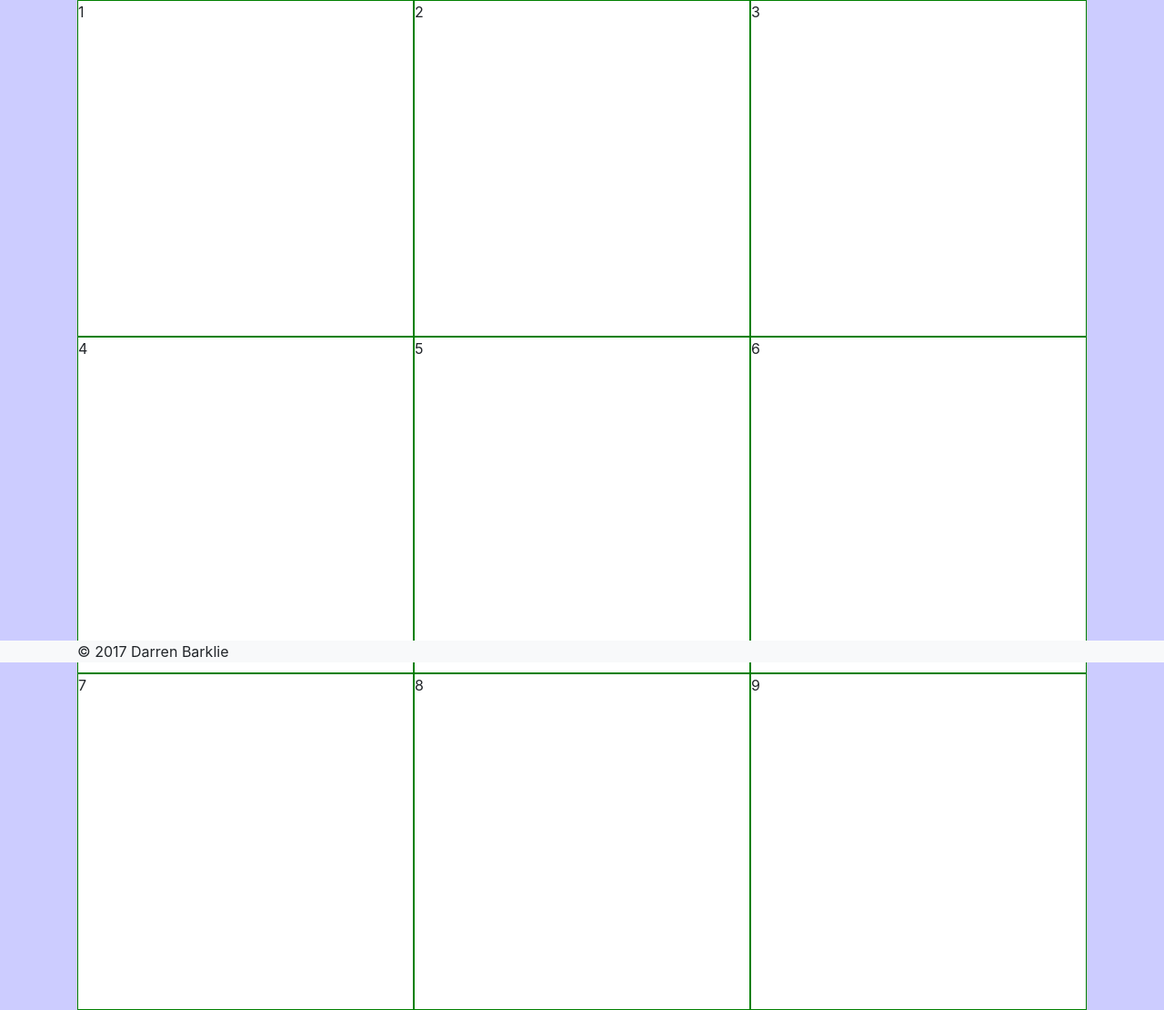
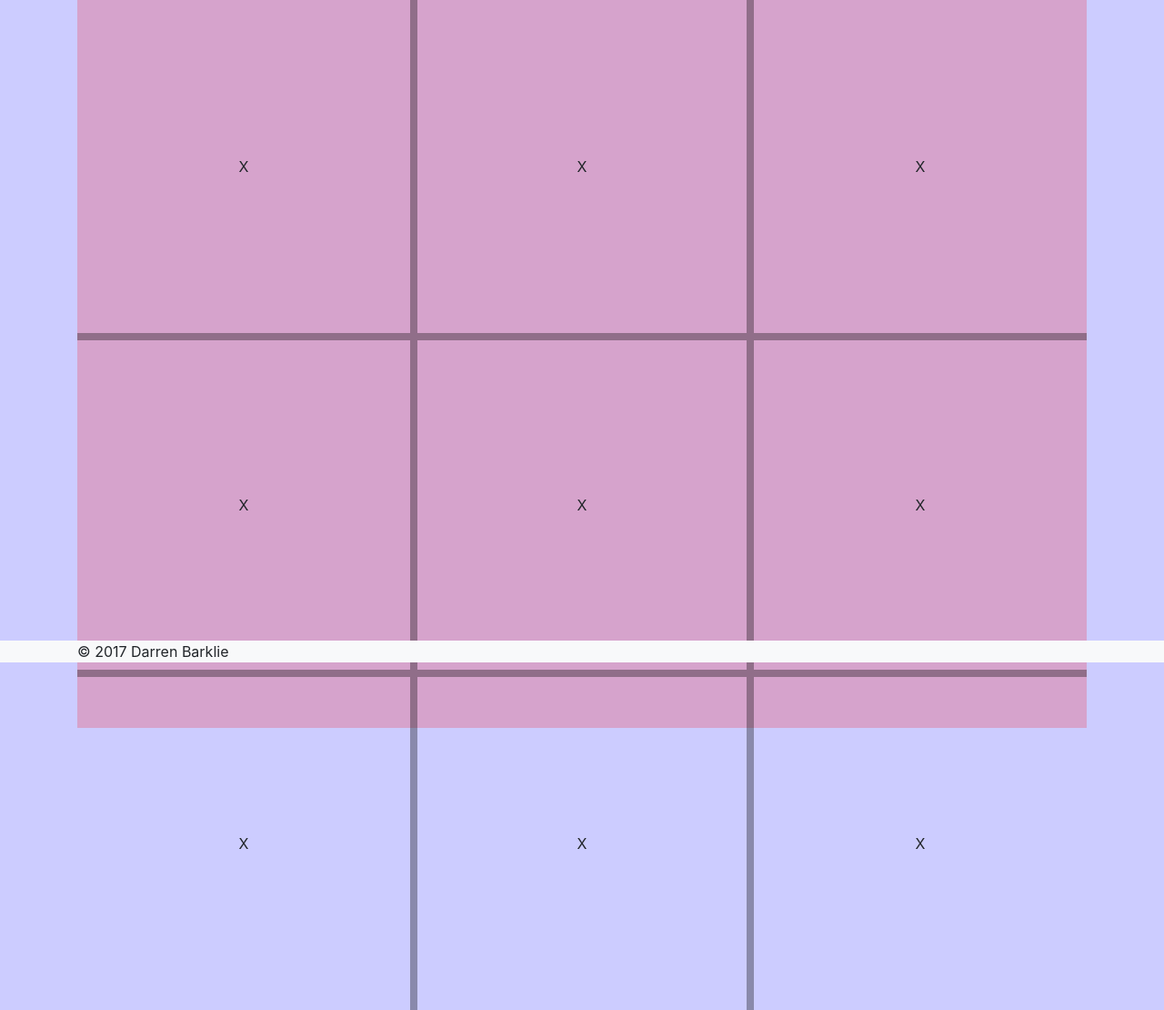
Before and after one commit to darrenbarklie/plan-tictactoe, a CodeIgniter app: page /plan-tictactoe/play in a window 1280 px wide. Shown: the part 72-1182 px from the top of the page at 91% size. Run offline with CodeIgniter, Linux system fonts and the light colour scheme.

Commit message:
Base grid layout

```diff
--- a/application/views/pages/play.php
+++ b/application/views/pages/play.php
@@ -9,15 +9,41 @@
   <section class="board">
     <div id="board">
       <!-- Note: Commenting for inline gap glitch -->
-      <div class="sq sq-1">1</div><!--
-      --><div class="sq sq-2">2</div><!--
-      --><div class="sq sq-3">3</div><!--
-      --><div class="sq sq-4">4</div><!--
-      --><div class="sq sq-5">5</div><!--
-      --><div class="sq sq-6">6</div><!--
-      --><div class="sq sq-7">7</div><!--
-      --><div class="sq sq-8">8</div><!--
-      --><div class="sq sq-9">9</div>
+      <div class="sq sq-1">
+        <span>X</span>
+      </div><!--
+
+   --><div class="sq sq-2">
+        <span>X</span>
+      </div><!--
+
+   --><div class="sq sq-3">
+        <span>X</span>
+      </div><!--
+
+   --><div class="sq sq-4">
+        <span>X</span>
+      </div><!--
+
+   --><div class="sq sq-5">
+        <span>X</span>
+      </div><!--
+
+   --><div class="sq sq-6">
+        <span>X</span>
+      </div><!--
+
+   --><div class="sq sq-7">
+        <span>X</span>
+      </div><!--
+
+   --><div class="sq sq-8">
+        <span>X</span>
+      </div><!--
+
+   --><div class="sq sq-9">
+        <span>X</span>
+      </div>
     </div><!--#board-->
   </section><!--board-->
 
--- a/assets/css/stylesheet.css
+++ b/assets/css/stylesheet.css
@@ -34,6 +34,48 @@
   padding-top: 0.5rem;
   padding-bottom: 1.5rem; }
 
+.sq-1 {
+  border-right: 0.25rem solid rgba(0, 0, 0, 0.33);
+  border-bottom: 0.25rem solid rgba(0, 0, 0, 0.33); }
+
+.sq-2 {
+  border-right: 0.25rem solid rgba(0, 0, 0, 0.33);
+  border-bottom: 0.25rem solid rgba(0, 0, 0, 0.33);
+  border-left: 0.25rem solid rgba(0, 0, 0, 0.33); }
+
+.sq-3 {
+  border-bottom: 0.25rem solid rgba(0, 0, 0, 0.33);
+  border-left: 0.25rem solid rgba(0, 0, 0, 0.33); }
+
+.sq-4 {
+  border-top: 0.25rem solid rgba(0, 0, 0, 0.33);
+  border-right: 0.25rem solid rgba(0, 0, 0, 0.33);
+  border-bottom: 0.25rem solid rgba(0, 0, 0, 0.33); }
+
+.sq-5 {
+  border-top: 0.25rem solid rgba(0, 0, 0, 0.33);
+  border-right: 0.25rem solid rgba(0, 0, 0, 0.33);
+  border-bottom: 0.25rem solid rgba(0, 0, 0, 0.33);
+  border-left: 0.25rem solid rgba(0, 0, 0, 0.33); }
+
+.sq-6 {
+  border-top: 0.25rem solid rgba(0, 0, 0, 0.33);
+  border-bottom: 0.25rem solid rgba(0, 0, 0, 0.33);
+  border-left: 0.25rem solid rgba(0, 0, 0, 0.33); }
+
+.sq-7 {
+  border-top: 0.25rem solid rgba(0, 0, 0, 0.33);
+  border-right: 0.25rem solid rgba(0, 0, 0, 0.33); }
+
+.sq-8 {
+  border-top: 0.25rem solid rgba(0, 0, 0, 0.33);
+  border-right: 0.25rem solid rgba(0, 0, 0, 0.33);
+  border-left: 0.25rem solid rgba(0, 0, 0, 0.33); }
+
+.sq-9 {
+  border-top: 0.25rem solid rgba(0, 0, 0, 0.33);
+  border-left: 0.25rem solid rgba(0, 0, 0, 0.33); }
+
 .page-play .board {
   position: relative;
   height: 100%; }
@@ -41,12 +83,16 @@
   position: absolute;
   top: 0;
   left: 0;
-  width: 100%;
-  background: white; }
+  width: 100%; }
   .page-play #board .sq {
-    border: 1px solid green;
     display: inline-block;
     width: 33.333%;
     height: 33.333%; }
+    .page-play #board .sq span {
+      width: 100%;
+      height: 100%;
+      display: flex;
+      justify-content: center;
+      align-items: center; }
 
 /*# sourceMappingURL=stylesheet.css.map */
```
Also changed, not shown: assets/sass/_board.scss (added, +45 -0 lines), assets/sass/base.scss (+9 -3 lines), 1 other file.
